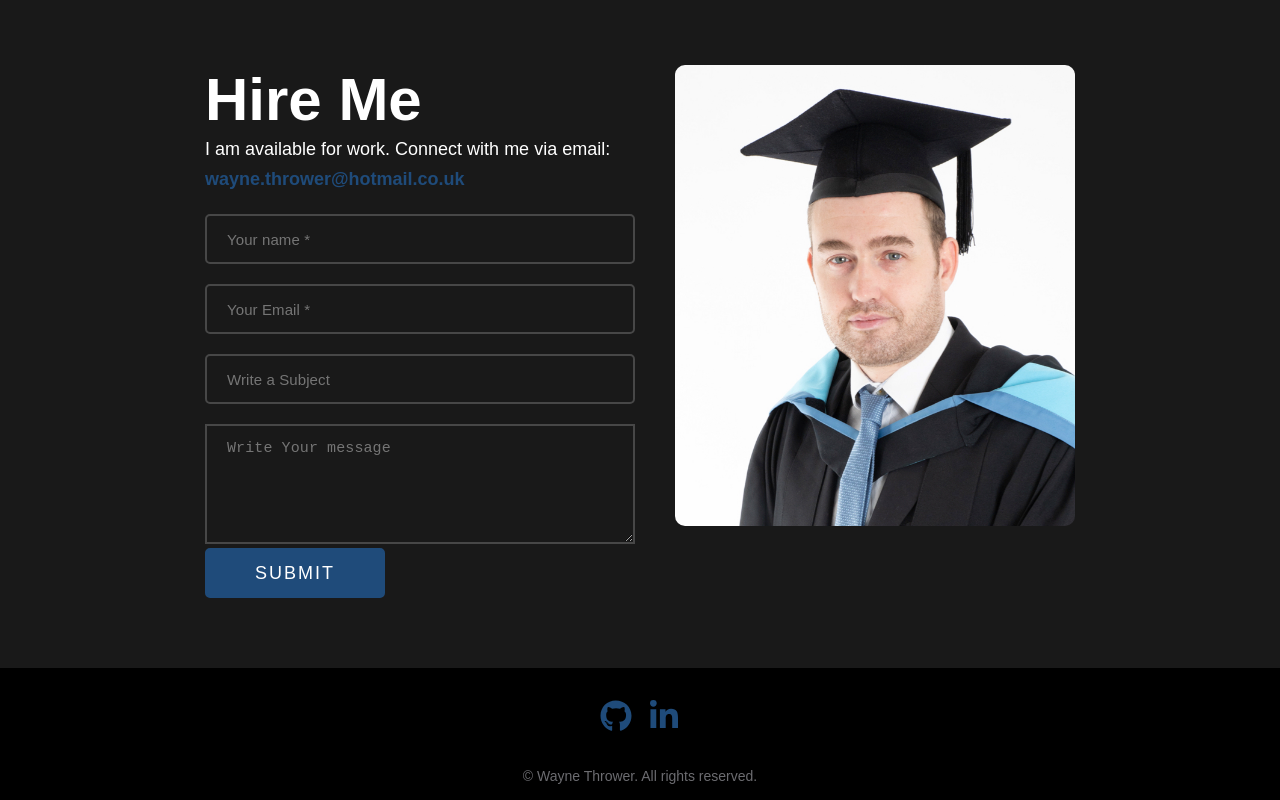
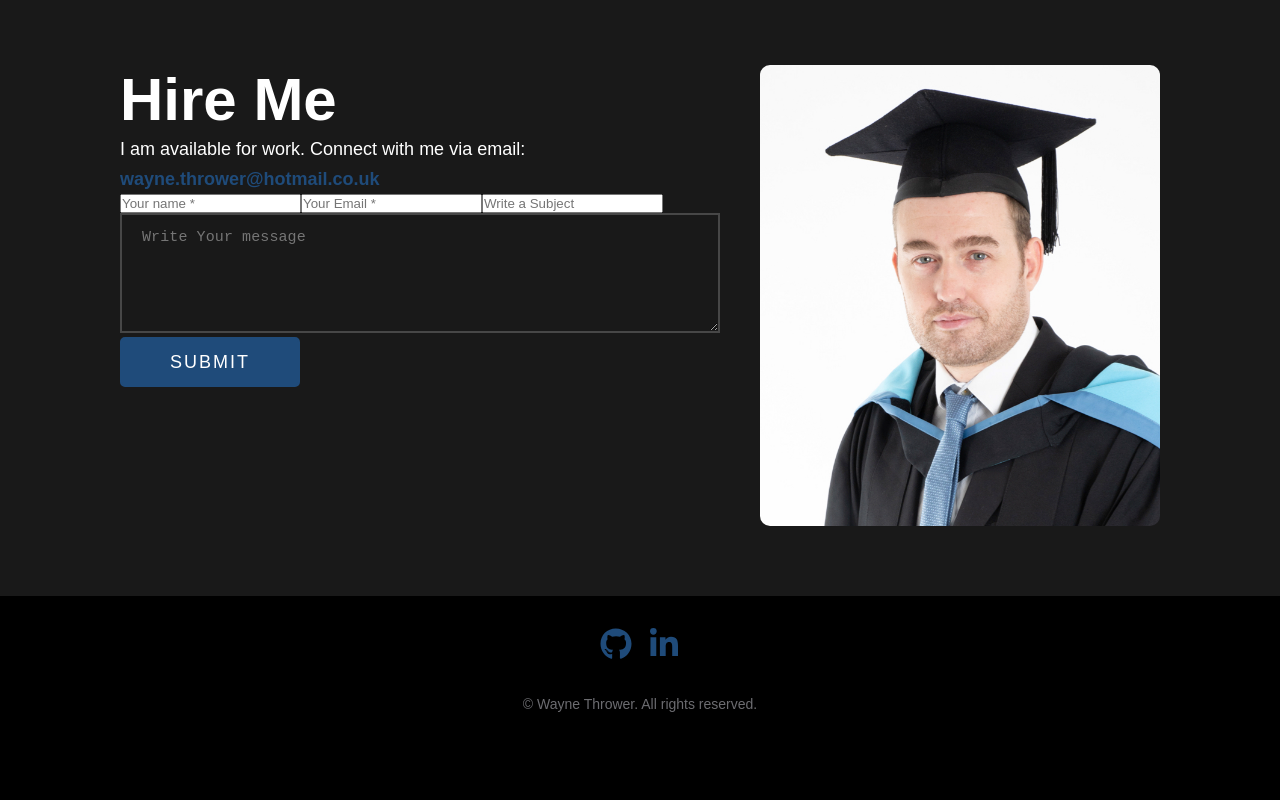
Before and after one commit to waynethrower/myPortfolio, a React (Create React App) app in the folder portfolio/: page / in a window 1280 px wide. Shown: the part 1960-2760 px from the top of the page. After the commit the page ends 2688 px from the top, so only its background shows below. Built offline with nearby package versions, Linux system fonts and the light colour scheme.

Commit message:
Contact form fix, name and email wasnt being passed in the message

```diff
--- a/portfolio/src/Contact.js
+++ b/portfolio/src/Contact.js
@@ -28,17 +28,17 @@ function Contact() {
               <div className="input__box">
                 <input
                   type="text"
-                  className="contact name"
+                  name="contact name"
                   placeholder="Your name *"
                 />
                 <input
                   type="text"
-                  className="contact email"
+                  name="contact email"
                   placeholder="Your Email *"
                 />
                 <input
                   type="text"
-                  className="contact subject"
+                  name="contact subject"
                   placeholder="Write a Subject"
                 />
                 <textarea
```
